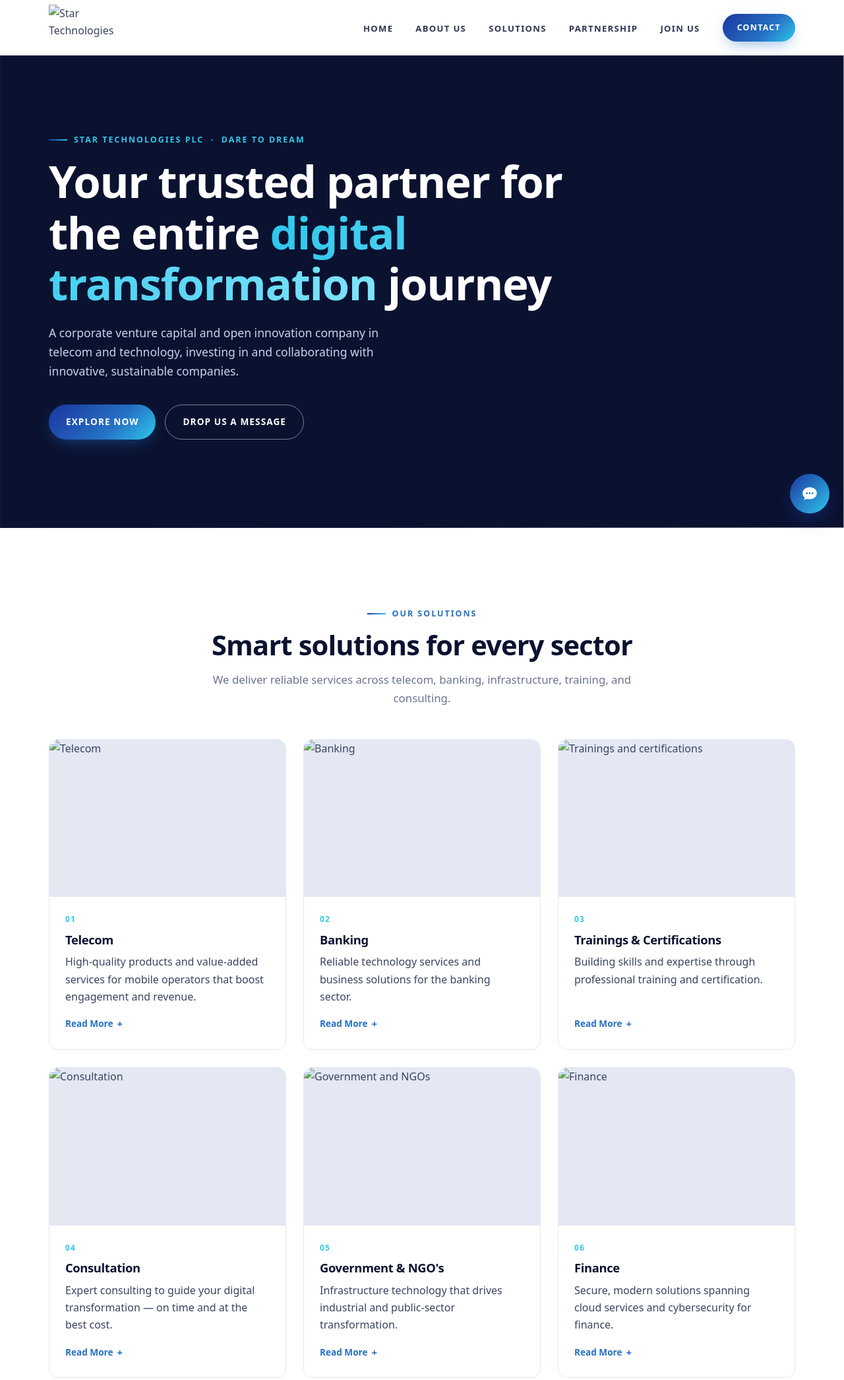
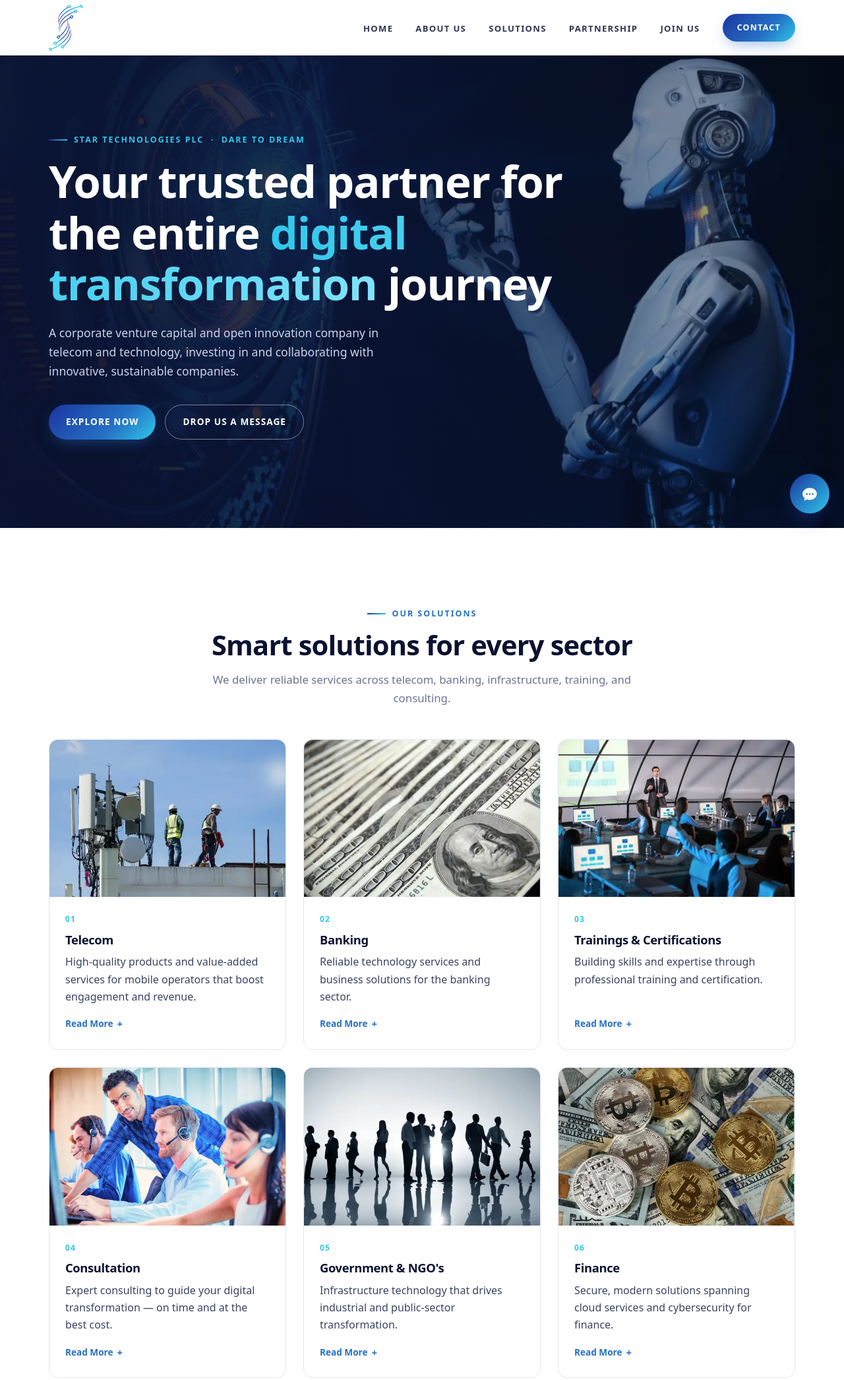
Before and after one commit to abbel-dawit/STAR-TECH, a plain HTML site: page index.html in a window 1280 px wide. Shown: the top 2091 px of the page at 66% size. Drawn offline with Linux system fonts and the light colour scheme; the site is published under a folder, as on GitHub Pages, so addresses that start at the root find nothing.

Commit message:
Version 1.1
11/25/2026

```diff
--- a/index.html
+++ b/index.html
@@ -6,14 +6,14 @@
 <title>Star Technologies PLC — Dare to Dream</title>
 <meta name="description" content="Star Technologies PLC is a corporate venture capital and open innovation company in telecom and technology, delivering services across telecom, banking, finance, training, consulting, and government & NGOs.">
 <meta name="theme-color" content="#0a1230">
-<link rel="icon" href="/favicon.ico" sizes="any">
-<link rel="icon" type="image/png" sizes="32x32" href="/img/favicon-32.png">
-<link rel="apple-touch-icon" href="/img/apple-touch-icon.png">
-<link rel="manifest" href="/site.webmanifest">
+<link rel="icon" href="favicon.ico" sizes="any">
+<link rel="icon" type="image/png" sizes="32x32" href="img/favicon-32.png">
+<link rel="apple-touch-icon" href="img/apple-touch-icon.png">
+<link rel="manifest" href="site.webmanifest">
 <meta property="og:title" content="Star Technologies PLC">
 <meta property="og:description" content="Your trusted partner for the entire digital transformation journey.">
-<meta property="og:image" content="/img/icon-512.png">
-<link rel="preload" as="image" href="/img/hero.webp" imagesrcset="/img/hero-800.webp 800w, /img/hero.webp 1600w" imagesizes="100vw" fetchpriority="high">
+<meta property="og:image" content="img/icon-512.png">
+<link rel="preload" as="image" href="img/hero.webp" imagesrcset="img/hero-800.webp 800w, img/hero.webp 1600w" imagesizes="100vw" fetchpriority="high">
 <style>
 :root{--ink:#0a1230;--ink2:#121c45;--blue:#1c35a0;--blue2:#2570c4;--cyan:#2fc7eb;--txt:#3a4361;--mut:#6b7391;--bg:#f4f7fc;--line:#e3e8f3;--r:14px;--w:1180px}
 *{box-sizing:border-box;margin:0;padding:0}
@@ -160,7 +160,8 @@ footer a:hover{color:var(--cyan)}
 /* floating contact */
 .fab{position:fixed;right:22px;bottom:22px;z-index:60;display:flex;flex-direction:column;align-items:flex-end;gap:12px}
 .fab-main{width:60px;height:60px;border-radius:50%;border:0;cursor:pointer;background:linear-gradient(135deg,var(--blue),var(--cyan));box-shadow:0 12px 28px -8px rgba(28,53,160,.7);display:grid;place-items:center;transition:transform .25s}
-.fab-main svg{width:26px;height:26px;fill:#fff;position:absolute;transition:opacity .2s,transform .25s}
+.fab-main{position:relative;padding:0}
+.fab-main svg{width:26px;height:26px;fill:#fff;position:absolute;top:50%;left:50%;margin:-13px 0 0 -13px;transition:opacity .2s,transform .25s}
 .fab-main .x{opacity:0;transform:rotate(-90deg)}
 .fab.on .fab-main .x{opacity:1;transform:none}
 .fab.on .fab-main .c{opacity:0;transform:rotate(90deg)}
@@ -207,7 +208,7 @@ footer a:hover{color:var(--cyan)}
 
 <header class="nav" id="nav">
  <div class="wrap">
-  <a href="#top" class="logo" aria-label="Star Technologies home"><img src="/img/logo.webp" width="95" height="128" alt="Star Technologies"></a>
+  <a href="#top" class="logo" aria-label="Star Technologies home"><img src="img/logo.webp" width="95" height="128" alt="Star Technologies"></a>
   <button class="tog" id="tog" aria-label="Open menu" aria-expanded="false"><span></span></button>
   <ul class="menu" id="menu">
    <li><a href="#top">Home</a></li>
@@ -222,7 +223,7 @@ footer a:hover{color:var(--cyan)}
 
 <main id="top">
 <section class="hero">
- <img src="/img/hero.webp" srcset="/img/hero-800.webp 800w, /img/hero.webp 1600w" sizes="100vw" width="1600" height="899" alt="" fetchpriority="high">
+ <img src="img/hero.webp" srcset="img/hero-800.webp 800w, img/hero.webp 1600w" sizes="100vw" width="1600" height="899" alt="" fetchpriority="high">
  <div class="wrap">
   <span class="eyebrow">Star Technologies PLC &nbsp;·&nbsp; Dare to Dream</span>
   <h1>Your trusted partner for the entire <em>digital transformation</em> journey</h1>
@@ -242,26 +243,26 @@ footer a:hover{color:var(--cyan)}
    <p>We deliver reliable services across telecom, banking, infrastructure, training, and consulting.</p>
   </div>
   <div class="grid">
-   <article class="card rv"><div class="im"><img src="/img/telecom.webp" width="640" height="427" loading="lazy" decoding="async" alt="Telecom"></div><div class="bd"><span class="n">01</span><h3>Telecom</h3><p>High-quality products and value-added services for mobile operators that boost engagement and revenue.</p><a class="more" href="#contact">Read More</a></div></article>
-   <article class="card rv"><div class="im"><img src="/img/banking.webp" width="640" height="427" loading="lazy" decoding="async" alt="Banking"></div><div class="bd"><span class="n">02</span><h3>Banking</h3><p>Reliable technology services and business solutions for the banking sector.</p><a class="more" href="#contact">Read More</a></div></article>
-   <article class="card rv"><div class="im"><img src="/img/training.webp" width="640" height="427" loading="lazy" decoding="async" alt="Trainings and certifications"></div><div class="bd"><span class="n">03</span><h3>Trainings &amp; Certifications</h3><p>Building skills and expertise through professional training and certification.</p><a class="more" href="#contact">Read More</a></div></article>
-   <article class="card rv"><div class="im"><img src="/img/consult.webp" width="640" height="427" loading="lazy" decoding="async" alt="Consultation"></div><div class="bd"><span class="n">04</span><h3>Consultation</h3><p>Expert consulting to guide your digital transformation — on time and at the best cost.</p><a class="more" href="#contact">Read More</a></div></article>
-   <article class="card rv"><div class="im"><img src="/img/gov.webp" width="640" height="427" loading="lazy" decoding="async" alt="Government and NGOs"></div><div class="bd"><span class="n">05</span><h3>Government &amp; NGO's</h3><p>Infrastructure technology that drives industrial and public-sector transformation.</p><a class="more" href="#contact">Read More</a></div></article>
-   <article class="card rv"><div class="im"><img src="/img/finance.webp" width="640" height="427" loading="lazy" decoding="async" alt="Finance"></div><div class="bd"><span class="n">06</span><h3>Finance</h3><p>Secure, modern solutions spanning cloud services and cybersecurity for finance.</p><a class="more" href="#contact">Read More</a></div></article>
+   <article class="card rv"><div class="im"><img src="img/telecom.webp" width="640" height="427" loading="lazy" decoding="async" alt="Telecom"></div><div class="bd"><span class="n">01</span><h3>Telecom</h3><p>High-quality products and value-added services for mobile operators that boost engagement and revenue.</p><a class="more" href="#contact">Read More</a></div></article>
+   <article class="card rv"><div class="im"><img src="img/banking.webp" width="640" height="427" loading="lazy" decoding="async" alt="Banking"></div><div class="bd"><span class="n">02</span><h3>Banking</h3><p>Reliable technology services and business solutions for the banking sector.</p><a class="more" href="#contact">Read More</a></div></article>
+   <article class="card rv"><div class="im"><img src="img/training.webp" width="640" height="427" loading="lazy" decoding="async" alt="Trainings and certifications"></div><div class="bd"><span class="n">03</span><h3>Trainings &amp; Certifications</h3><p>Building skills and expertise through professional training and certification.</p><a class="more" href="#contact">Read More</a></div></article>
+   <article class="card rv"><div class="im"><img src="img/consult.webp" width="640" height="427" loading="lazy" decoding="async" alt="Consultation"></div><div class="bd"><span class="n">04</span><h3>Consultation</h3><p>Expert consulting to guide your digital transformation — on time and at the best cost.</p><a class="more" href="#contact">Read More</a></div></article>
+   <article class="card rv"><div class="im"><img src="img/gov.webp" width="640" height="427" loading="lazy" decoding="async" alt="Government and NGOs"></div><div class="bd"><span class="n">05</span><h3>Government &amp; NGO's</h3><p>Infrastructure technology that drives industrial and public-sector transformation.</p><a class="more" href="#contact">Read More</a></div></article>
+   <article class="card rv"><div class="im"><img src="img/finance.webp" width="640" height="427" loading="lazy" decoding="async" alt="Finance"></div><div class="bd"><span class="n">06</span><h3>Finance</h3><p>Secure, modern solutions spanning cloud services and cybersecurity for finance.</p><a class="more" href="#contact">Read More</a></div></article>
   </div>
  </div>
 </section>
 
 <section class="sec alt" style="padding-top:0;background:linear-gradient(#fff 0,#fff 120px,var(--bg) 120px)">
  <div class="wrap panels">
-  <a class="panel rv" href="#contact"><img src="/img/consult.webp" width="640" height="427" loading="lazy" decoding="async" alt=""><div class="bd"><small>Result Guarantee</small><h3>Customer-centric, results-driven</h3><p>We are committed to services that put customers first and deliver measurable results.</p></div></a>
-  <a class="panel rv" href="#about"><img src="/img/trust.webp" width="640" height="427" loading="lazy" decoding="async" alt=""><div class="bd"><small>Experienced Teams &amp; Partners</small><h3>28+ years of expertise</h3><p>A seasoned team and a trusted partner network behind every engagement.</p></div></a>
+  <a class="panel rv" href="#contact"><img src="img/consult.webp" width="640" height="427" loading="lazy" decoding="async" alt=""><div class="bd"><small>Result Guarantee</small><h3>Customer-centric, results-driven</h3><p>We are committed to services that put customers first and deliver measurable results.</p></div></a>
+  <a class="panel rv" href="#about"><img src="img/trust.webp" width="640" height="427" loading="lazy" decoding="async" alt=""><div class="bd"><small>Experienced Teams &amp; Partners</small><h3>28+ years of expertise</h3><p>A seasoned team and a trusted partner network behind every engagement.</p></div></a>
  </div>
 </section>
 
 <section class="sec" id="about">
  <div class="wrap split">
-  <div class="ph rv"><img src="/img/digital.webp" width="640" height="698" loading="lazy" decoding="async" alt="Digital transformation"><div class="badge"><b>28+</b><span>Years of expertise</span></div></div>
+  <div class="ph rv"><img src="img/digital.webp" width="640" height="698" loading="lazy" decoding="async" alt="Digital transformation"><div class="badge"><b>28+</b><span>Years of expertise</span></div></div>
   <div class="rv">
    <span class="eyebrow">About Us</span>
    <h2>Founded on trust. Focused on relationships.</h2>
@@ -306,7 +307,7 @@ footer a:hover{color:var(--cyan)}
    </div>
    <a href="#contact" class="btn btn-p">Become a Partner</a>
   </div>
-  <div class="ph rv"><img src="/img/partner.webp" width="640" height="427" loading="lazy" decoding="async" alt="Partnership" style="aspect-ratio:4/3.6"></div>
+  <div class="ph rv"><img src="img/partner.webp" width="640" height="427" loading="lazy" decoding="async" alt="Partnership" style="aspect-ratio:4/3.6"></div>
  </div>
 </section>
 
@@ -348,7 +349,7 @@ footer a:hover{color:var(--cyan)}
 <footer>
  <div class="wrap">
   <div class="fg">
-   <div><img src="/img/logo.webp" width="95" height="128" loading="lazy" alt="Star Technologies"><p>Your trusted partner for the entire digital transformation journey. <br><strong style="color:#fff">Dare to Dream.</strong></p>
+   <div><img src="img/logo.webp" width="95" height="128" loading="lazy" alt="Star Technologies"><p>Your trusted partner for the entire digital transformation journey. <br><strong style="color:#fff">Dare to Dream.</strong></p>
     <a class="soc" href="https://www.linkedin.com/company/star-technologies-et/" target="_blank" rel="noopener" aria-label="LinkedIn"><svg viewBox="0 0 24 24"><path d="M4.98 3.5a2.5 2.5 0 1 1 0 5 2.5 2.5 0 0 1 0-5zM3 9h4v12H3zM9 9h3.8v1.7h.1c.5-1 1.8-2 3.8-2 4 0 4.8 2.6 4.8 6V21h-4v-5.6c0-1.3 0-3-1.9-3s-2.1 1.4-2.1 2.9V21H9z"/></svg></a></div>
    <div><h4>Company</h4><ul><li><a href="#about">About Us</a></li><li><a href="#partnership">Partnership</a></li><li><a href="#join">Join Us</a></li><li><a href="#contact">Contact</a></li></ul></div>
    <div><h4>Solutions</h4><ul><li><a href="#solutions">Telecom</a></li><li><a href="#solutions">Banking</a></li><li><a href="#solutions">Trainings &amp; Certifications</a></li><li><a href="#solutions">Consultation</a></li><li><a href="#solutions">Government &amp; NGO's</a></li><li><a href="#solutions">Finance</a></li></ul></div>
@@ -365,7 +366,7 @@ footer a:hover{color:var(--cyan)}
   <a class="tg" id="tgLink" href="#" target="_blank" rel="noopener"><svg viewBox="0 0 24 24"><path d="M21.9 4.3 18.7 19.4c-.2 1.1-.9 1.3-1.8.8l-4.9-3.6-2.4 2.3c-.3.3-.5.5-1 .5l.3-5 9.2-8.3c.4-.4-.1-.6-.6-.2L6.2 13 1.3 11.5c-1-.3-1.1-1 .2-1.5L20.6 2.7c.9-.3 1.6.2 1.3 1.6z"/></svg>Telegram</a>
  </div>
  <button class="fab-main" id="fabBtn" aria-label="Contact us" aria-expanded="false" aria-controls="fabList">
-  <svg class="c" viewBox="0 0 24 24"><path d="M12 3C6.5 3 2 6.8 2 11.5c0 2.4 1.2 4.6 3.1 6.1L4 21l4.1-1.9c1.2.4 2.5.6 3.9.6 5.5 0 10-3.8 10-8.5S17.5 3 12 3zm-4 9.8a1.3 1.3 0 1 1 0-2.6 1.3 1.3 0 0 1 0 2.6zm4 0a1.3 1.3 0 1 1 0-2.6 1.3 1.3 0 0 1 0 2.6zm4 0a1.3 1.3 0 1 1 0-2.6 1.3 1.3 0 0 1 0 2.6z"/></svg>
+  <svg class="c" viewBox="0 -1 24 24"><path d="M12 3C6.5 3 2 6.8 2 11.5c0 2.4 1.2 4.6 3.1 6.1L4 21l4.1-1.9c1.2.4 2.5.6 3.9.6 5.5 0 10-3.8 10-8.5S17.5 3 12 3zm-4 9.8a1.3 1.3 0 1 1 0-2.6 1.3 1.3 0 0 1 0 2.6zm4 0a1.3 1.3 0 1 1 0-2.6 1.3 1.3 0 0 1 0 2.6zm4 0a1.3 1.3 0 1 1 0-2.6 1.3 1.3 0 0 1 0 2.6z"/></svg>
   <svg class="x" viewBox="0 0 24 24"><path d="M18.3 5.7a1 1 0 0 0-1.4 0L12 10.6 7.1 5.7a1 1 0 1 0-1.4 1.4l4.9 4.9-4.9 4.9a1 1 0 1 0 1.4 1.4l4.9-4.9 4.9 4.9a1 1 0 0 0 1.4-1.4L13.4 12l4.9-4.9a1 1 0 0 0 0-1.4z"/></svg>
  </button>
 </div>
```
Also changed, not shown: site.webmanifest.
